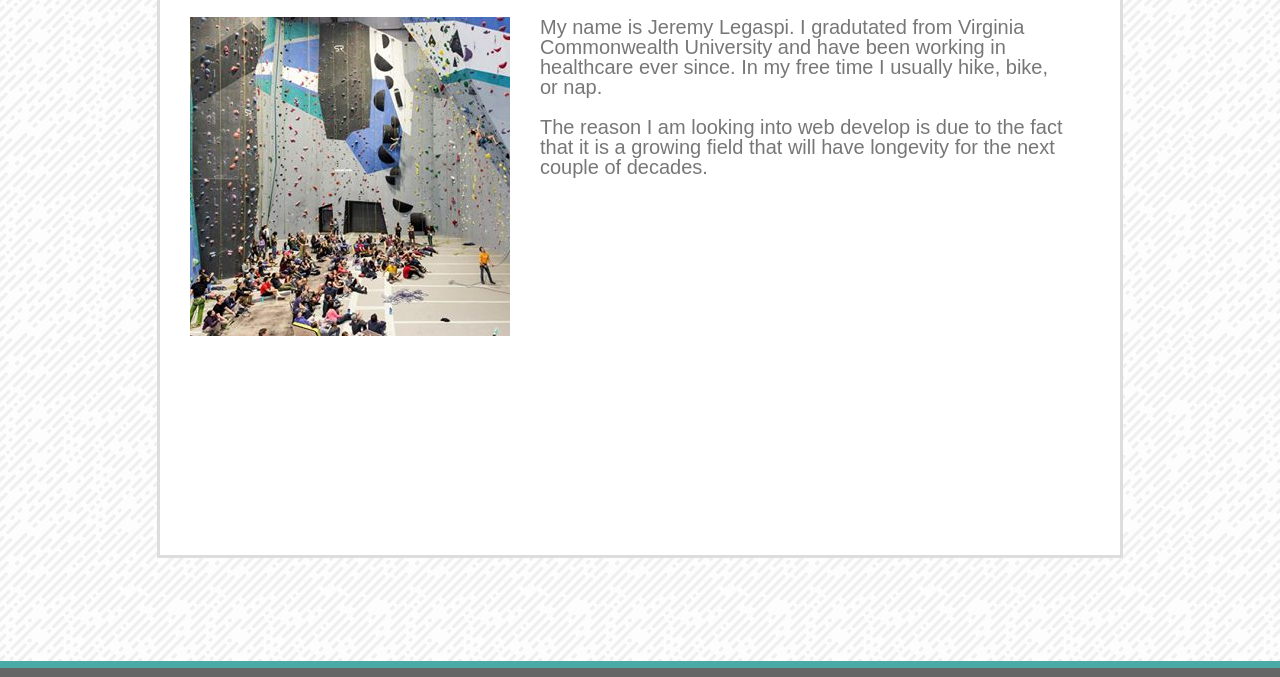
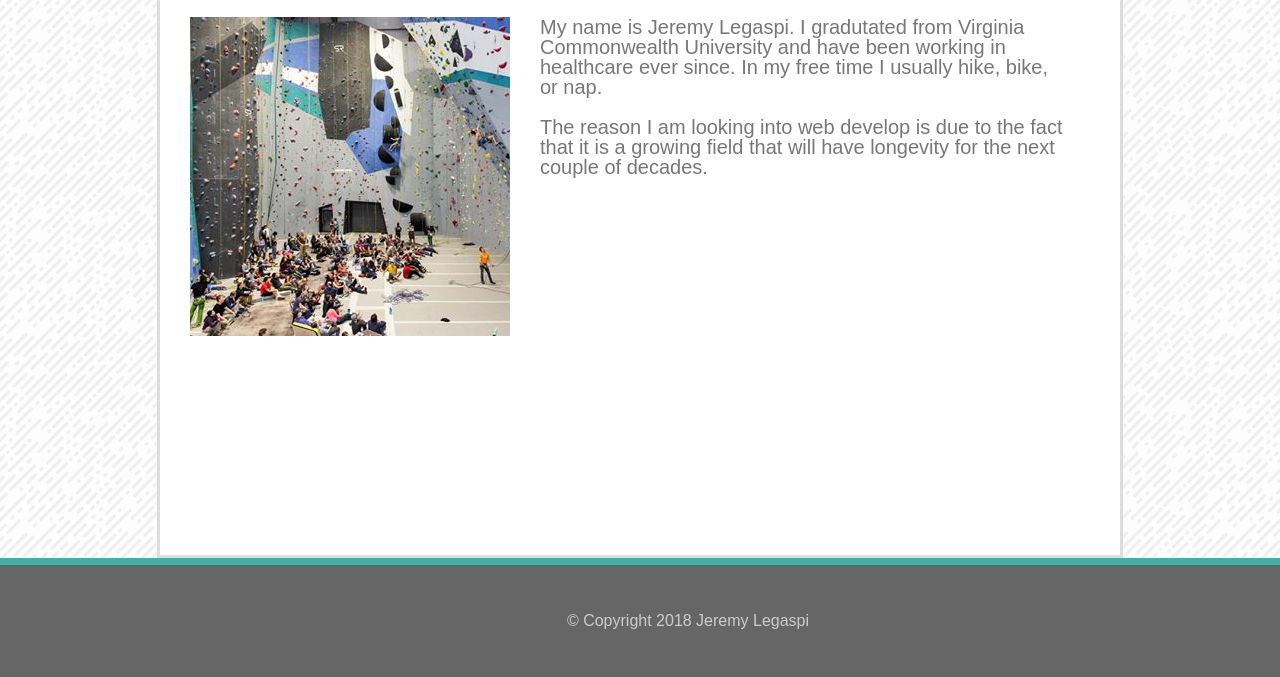
Before and after one commit to ijeli/Basic-Portfolio, a plain HTML site: page index.html in a window 1280 px wide. Shown: the part 220-897 px from the top of the page. Before the commit the page ends 800 px from the top, so only its background shows below. Drawn offline with Linux system fonts and the light colour scheme.

Commit message:
try again

```diff
--- a/assets/css/style.css
+++ b/assets/css/style.css
@@ -9,9 +9,9 @@ body {
 }
 
 footer {
-	position: absolute;
+	position: relative;
 	left: 0;
-	bottom: -200;
+	bottom: 0;
 	width: 100%;
 	padding: 3em;
 	text-align: center;
```
Also changed, not shown: index.html (+3 -3 lines), portfolio.html (+3 -3 lines).
